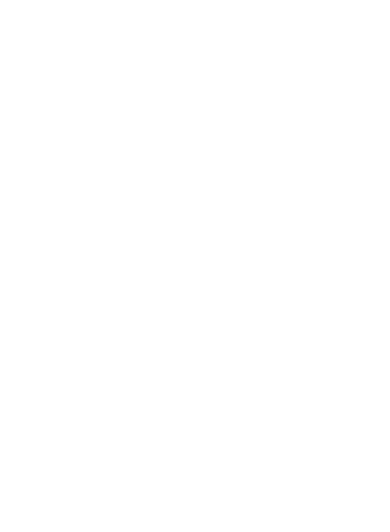
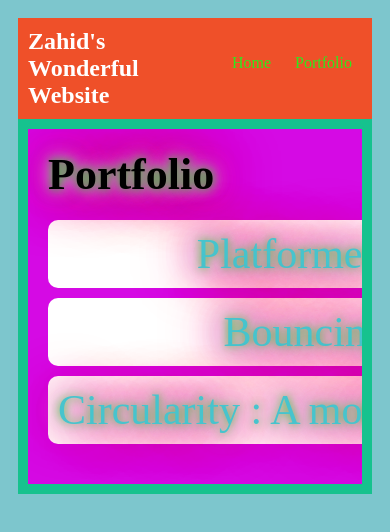
Before and after one commit to Zahidcheema001/Zahidcheema001.github.io, a plain HTML site: page portfolio.html in a window 390 px wide. Drawn offline with Linux system fonts and the light colour scheme.

Commit message:
add portfolio.html file

```diff
--- a/portfolio.html
+++ b/portfolio.html
@@ -0,0 +1,46 @@
+<!DOCTYPE HTML>
+<html>
+    <head>
+        <title>
+            Zahid's Wonderful Website
+        </title>
+        <link rel="stylesheet" href="style.css">
+    </head>
+
+    <body>
+      <div id="all-contents">
+
+        <div id="all-contents">
+            <nav>
+                <h1 id="glow"> Zahid's Wonderful Website</h1>
+                <ul id="nav-ul">
+                   <li class="nav-li">
+                   <a class="nav-a" href="index.html">Home</a>
+                 </li>
+                 <li class="nav-li">
+                   <a class="nav-a" href="portfolio.html">Portfolio</a>
+                 </li>
+             </ul>
+         </nav>
+         <main>
+            <div class="content">
+                <h1>
+                    Portfolio
+                </h1>
+                <ul id="portfolio">
+                    <li>
+                        <a href="projects/platformer/">Platformer : A cannon - dodging, collectible - grabbing adventure game for Halleb0t</a>
+                    </li>
+                    <li>
+                        <a href="projects/bouncing-box/">Bouncing Box : A project that gives you a taste of game development on the web </a>
+                    </li>
+                    <li>
+                        <a href="projects/circularity/">Circularity : A motion poem using random number generation and velocity applied to circle shapes... </a>
+                    </li>
+                </ul>
+            </div>
+         </main>
+     </div>
+      </div>
+    </body>
+</html>
--- a/style.css
+++ b/style.css
@@ -2,7 +2,7 @@ body {
     background: rgb(125, 198, 205);
     color: rgb(45, 45, 45);
     padding: 10px;
-    font-family: Cursive;
+    font-family: 'Times New Roman', Times, serif;
 }
 #all-contents {
   max-width: 3000;
@@ -28,7 +28,7 @@ h1 {
 }
 .nav-li {
     display: inline-block;
-    padding: 0 10px;
+    padding: 10px;
 }
 a {
     text-decoration: none;
@@ -56,7 +56,7 @@ main {
 /* portfolio styles */
 #interests {
     border: 4px rgb(32, 149, 221) dotted;
-    padding: 8px;
+    padding: 20px;
 }
 h2, h3 {
     margin: 0px;
@@ -71,3 +71,92 @@ main {
     border: 10px solid #16c28e;
     overflow: hidden;
     text-overflow: circle;
+             /* portfolio styles */
+             .content h1 {
+                color: black;
+            }
+
+            #portfolio {
+                list-style-type: none;
+                padding-left: 0;
+            }
+
+            #portfolio li {
+                background: #fff;
+                padding: 10px;
+                border-radius: 10px;
+                margin-bottom: 10px;
+            }
+
+            #portfolio li:hover {
+                background: #eee;
+            }
+
+            #portfolio a {
+                text-decoration: none;
+                color: rgb(70, 196, 205);
+            }
+                        /* responsive web design */
+                        @media screen and (min-width: 120px) and (max-width: 1080px) {
+                            main {
+                              height: 100ch;
+                              zoom: 1.5;
+                              display: grid;
+                            }
+
+                            h1 {
+                              font-size: 44px;
+                            }
+
+                            h2 {
+                              font-size: 42px;
+                            }
+
+                            h3 {
+                              font-size: 1000px;
+                            }
+
+                            #all-contents {
+                              height: 100ch;
+                              margin: none;
+                            }
+
+                            a {
+                              font-size: 42px;
+                            }
+
+                            .sidebar {
+                              margin-right: 0px;
+                              justify-content: center;
+                              align-items: center;
+                            }
+
+                            .sidebar-img {
+                              width: 100%;
+                            }
+
+                            p,
+                            li {
+                              font-size: 20px;
+                            }
+
+                            .content {
+                              align-content: center;
+                              justify-content: center;
+                            }
+                        }
+                        font-size: 20px;
+                        color: #1ac217;
+                        text-align: center;
+                        -webkit-animation: glow 1s ease-in-out infinite alternate;
+                        -moz-animation: glow 1s ease-in-out infinite alternate;
+                        animation: glow .5s ease-in-out infinite alternate;
+                      }
+                        @-webkit-keyframes glow {
+                            from {
+                              text-shadow: 0 0 10px #25c01c, 0 0 20px #fff, 0 0 30px #8e28c9, 0 0 40px #e60073, 0 0 50px #e60073, 0 0 60px #e60073, 0 0 70px #e60073;
+                            }
+                            to {
+                              text-shadow: 0 0 20px #1a7998, 0 0 30px #ff4da6, 0 0 40px #ff4da6, 0 0 50px #ff4da6, 0 0 60px #ff4da6, 0 0 70px #ff4da6, 0 0 80px #ff4da6;
+                            }
+                          }
```
Also changed, not shown: index.html (line endings or trailing spaces).
